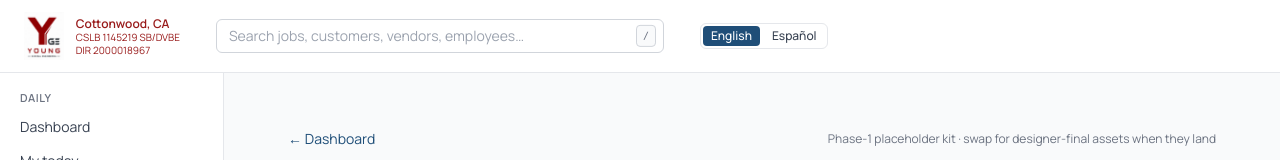
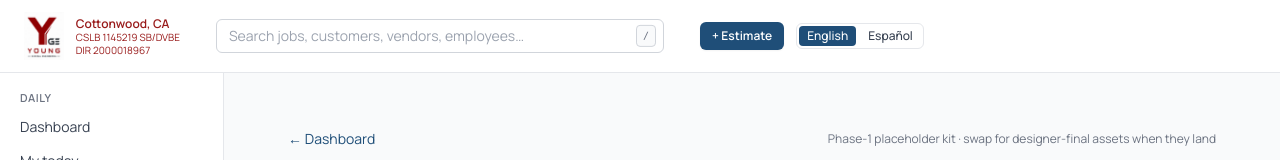
Before and after one commit to yge-engineering/yge-app, a Next.js app in the folder apps/web/: page /brand in a window 1280 px wide. Shown: the top 160 px of the page. Built offline with nearby package versions, Linux system fonts and the light colour scheme; no server answers.

Commit message:
feat(shell): global + Estimate button in header

```diff
--- a/apps/web/src/components/app-shell.tsx
+++ b/apps/web/src/components/app-shell.tsx
@@ -220,6 +220,13 @@ export function AppShell({ children }: { children: React.ReactNode }) {
           </div>
         </form>
         <div className="ml-auto flex items-center gap-3 sm:ml-0">
+          <Link
+            href="/plans-to-estimate"
+            className="hidden rounded-md bg-yge-blue-500 px-3 py-1.5 text-xs font-semibold text-white shadow-sm hover:bg-yge-blue-700 sm:inline-block"
+            title="Start a new estimate"
+          >
+            + Estimate
+          </Link>
           <PwaInstallButton />
           <LocaleSwitcher current={locale} />
           <AccountChip />
```
